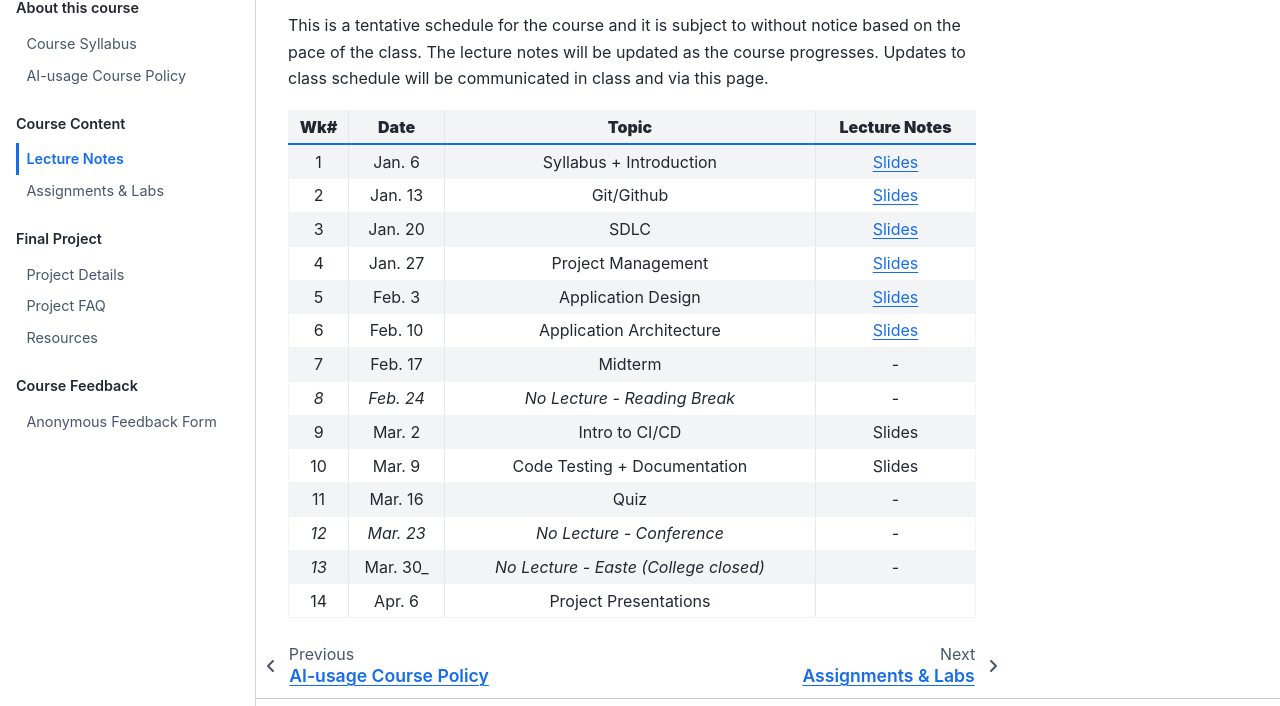
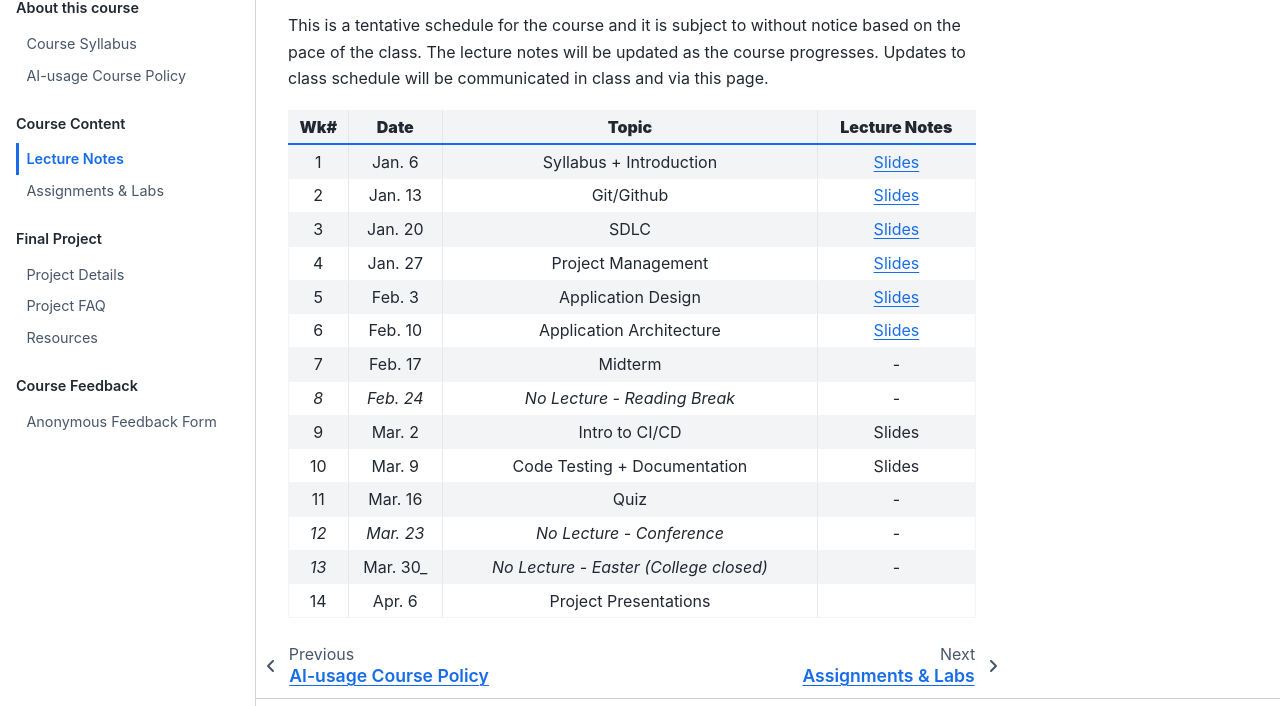
Before and after one commit to Parsa-Rajabi/cpsc-2350, a Jupyter Book: the page built from lecture_notes.md, in a window 1280 px wide and 1043 px high. Shown: the part 267-973 px from the top of the window. Built offline with Jupyter Book 1.0.4 settings and Sphinx 7.4.7 and the Sphinx Book theme 1.1.4, drawn with Linux system fonts in a browser that asks for light colours; pages that are not in the unit, such as notebooks, are missing from menus.

Commit message:
updated course schedule

```diff
--- a/lecture_notes.md
+++ b/lecture_notes.md
@@ -20,5 +20,5 @@ This is a tentative schedule for the course and it is subject to without notice
 | 10 | Mar. 9 | Code Testing + Documentation | Slides |
 | 11 | Mar. 16 | Quiz | - |
 | _12_ | _Mar. 23_ | _No Lecture - Conference_  | - |
-| _13_ | Mar. 30_ |  _No Lecture - Easte (College closed)_  | - |
+| _13_ | Mar. 30_ |  _No Lecture - Easter (College closed)_  | - |
 | 14 | Apr. 6 | Project Presentations |  |
```
